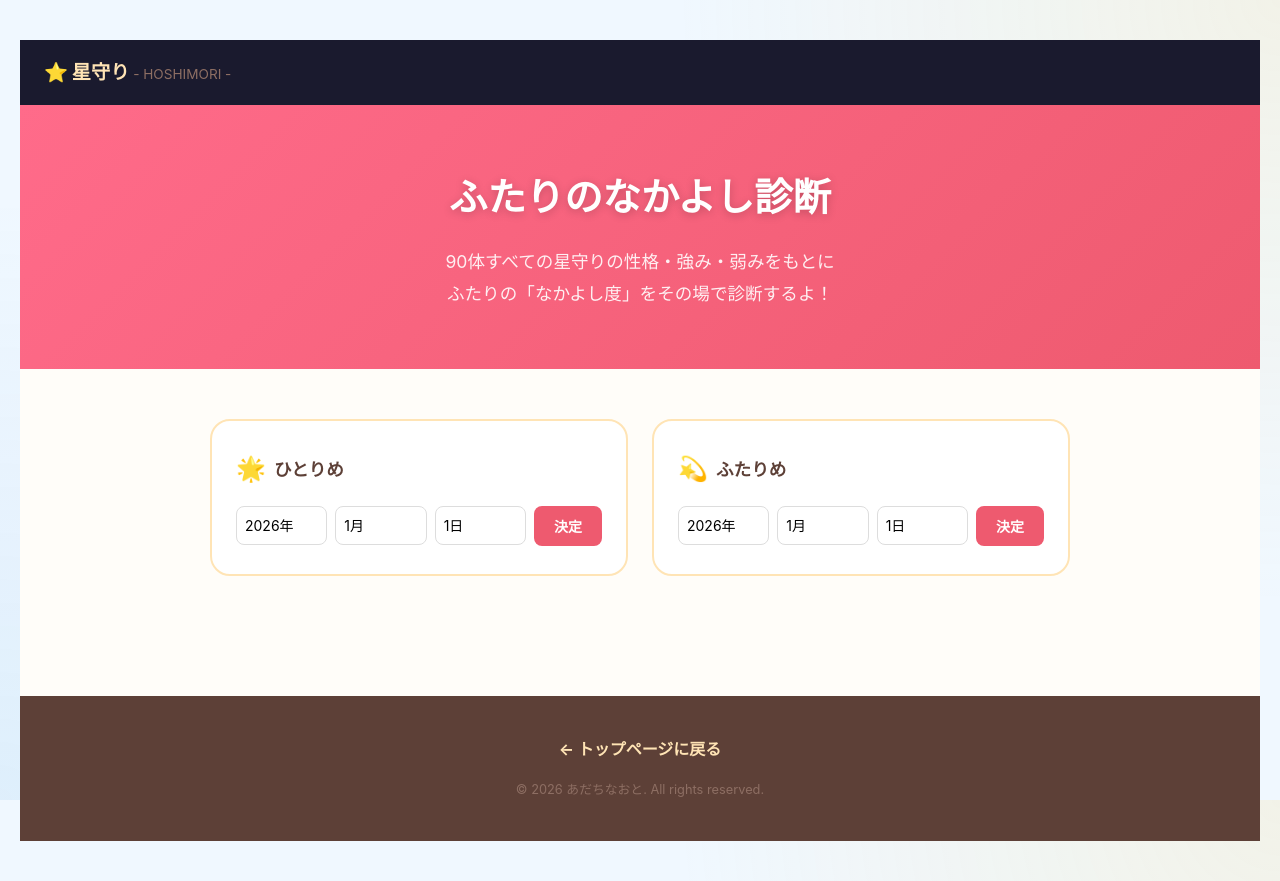
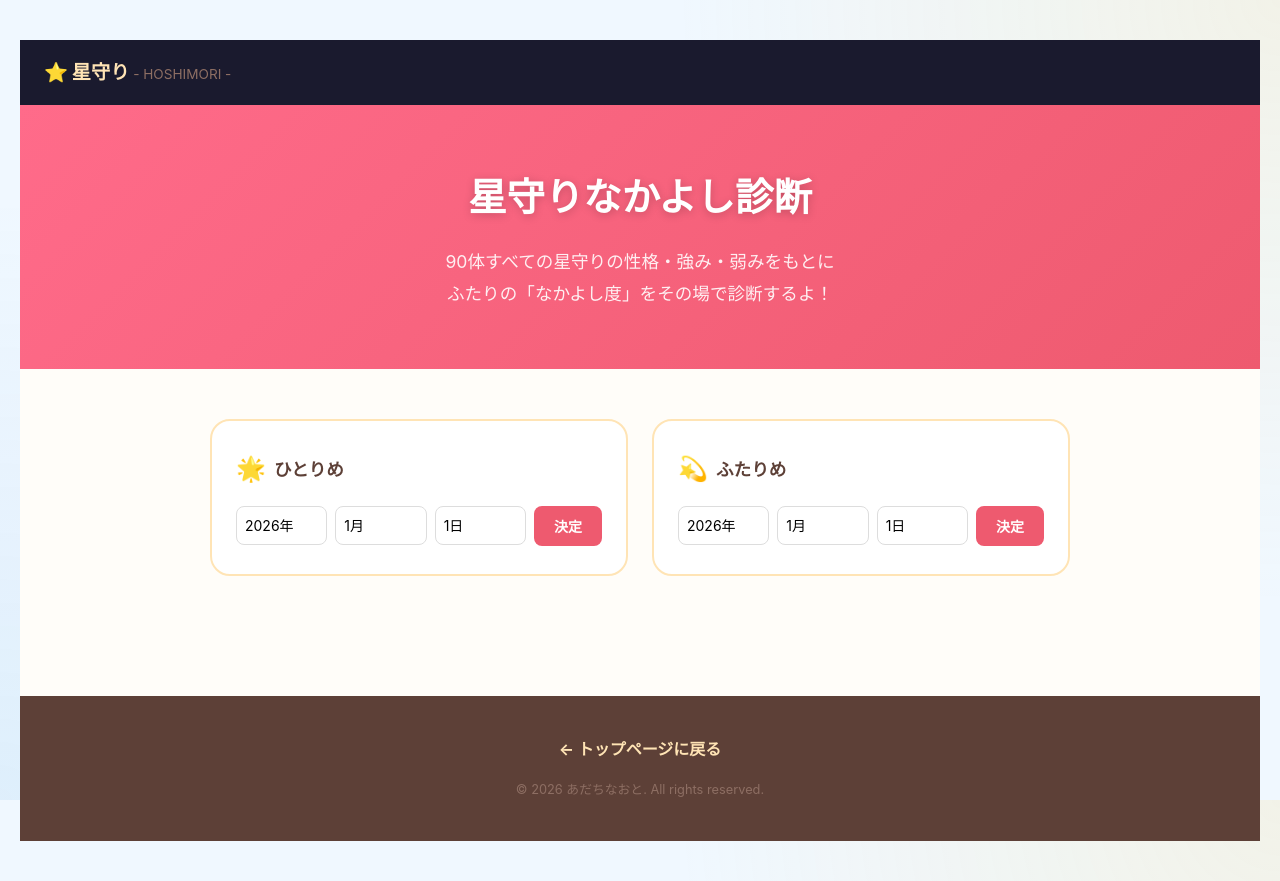
Before and after one commit to naotoada/hoshimori-web, a Next.js app: page /compatibility in a window 1280 px wide. Built offline with nearby package versions, Linux system fonts and the light colour scheme.

Commit message:
fix: なかよし診断のタイトルを「星守りなかよし診断」に変更

```diff
--- a/src/app/compatibility/page.tsx
+++ b/src/app/compatibility/page.tsx
@@ -191,7 +191,7 @@ export default function CompatibilityPage() {
       </header>
 
       <section className={styles.hero}>
-        <h1>ふたりのなかよし診断</h1>
+        <h1>星守りなかよし診断</h1>
         <p>
           90体すべての星守りの性格・強み・弱みをもとに<br/>
           ふたりの「なかよし度」をその場で診断するよ！
```
